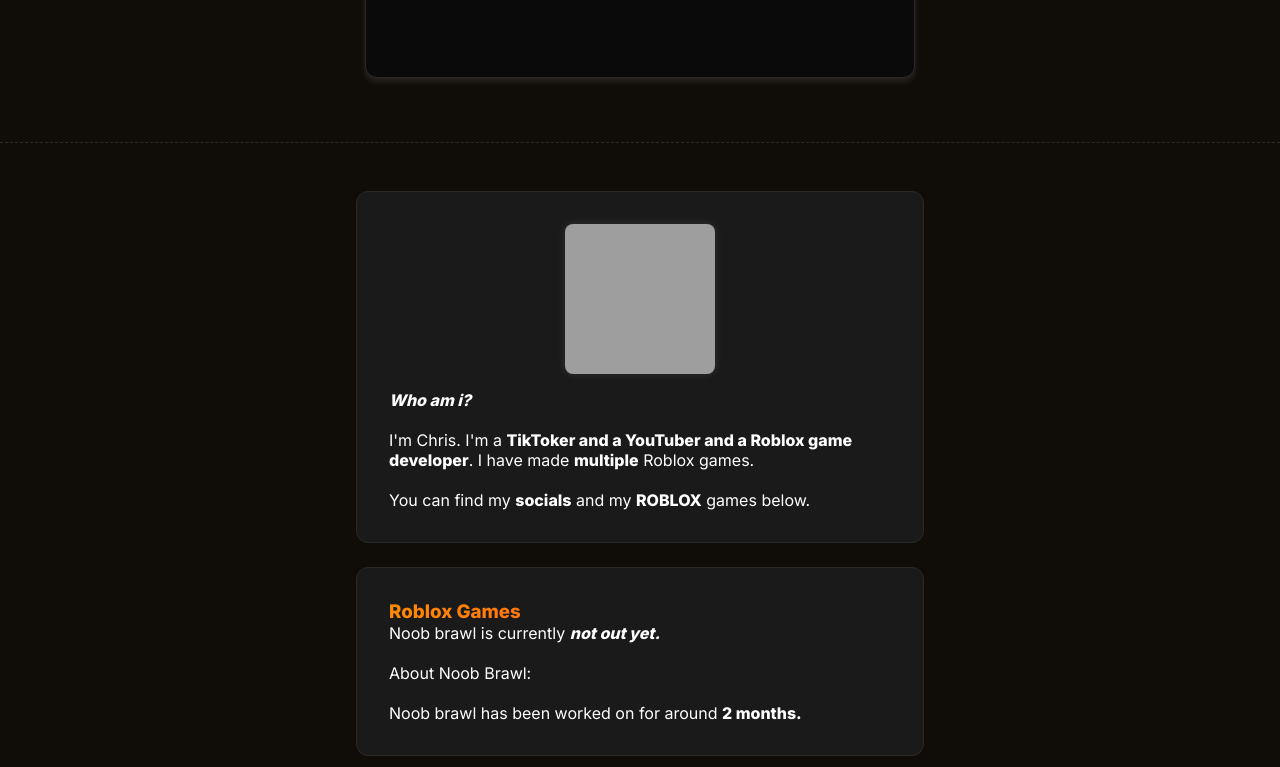
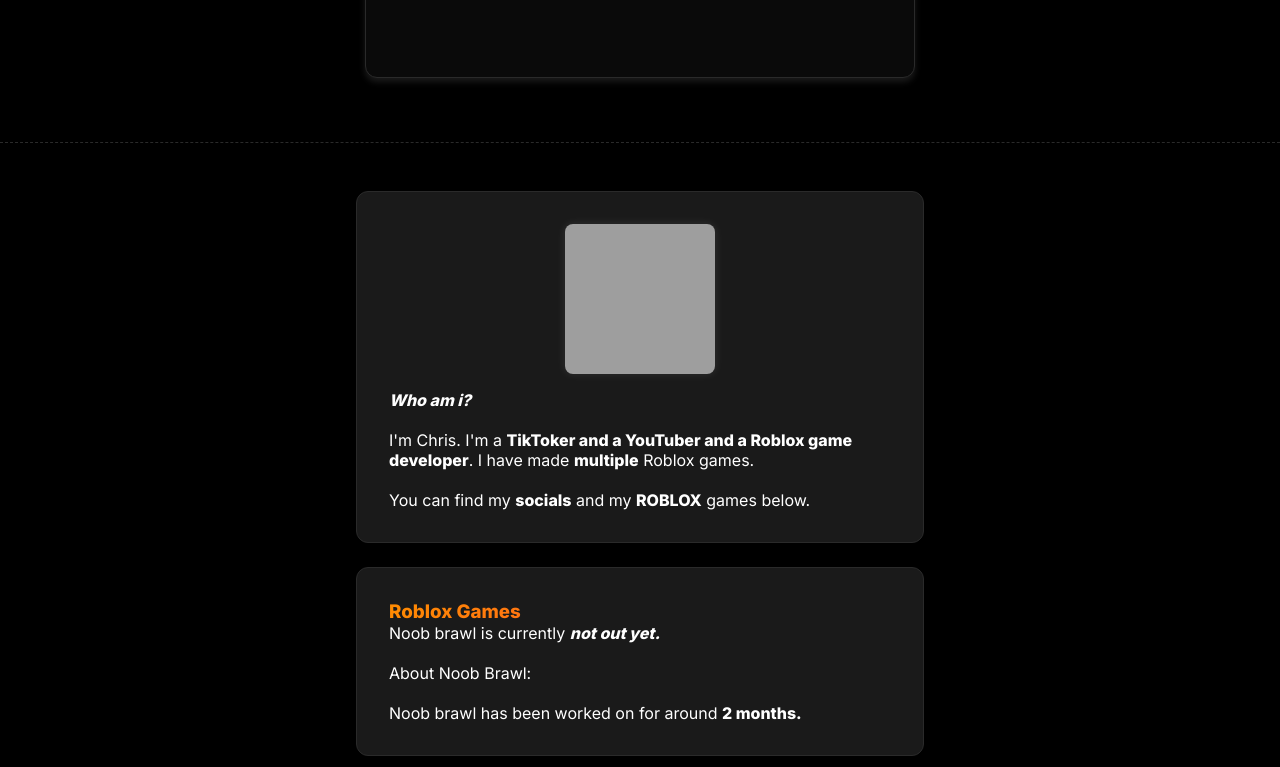
Before and after one commit to tinetic/chrxzrbx1, a plain HTML site: page index.html in a window 1280 px wide. Shown: the part 239-1006 px from the top of the page. Drawn offline with Linux system fonts and the light colour scheme; grey boxes are pictures that could not be loaded.

Commit message:
Update styles.css

```diff
--- a/styles.css
+++ b/styles.css
@@ -1,7 +1,7 @@
 :root {
   --primary-color: #fff;
   --secondary-color: #e0e0e0;
-  --bg-primary: #100C08;
+  --bg-primary: #000000;
   --bg-secondary: #0a0a0a;
   --bg-tertiary: #1a1a1a;
   --text-primary: #fff;
```
